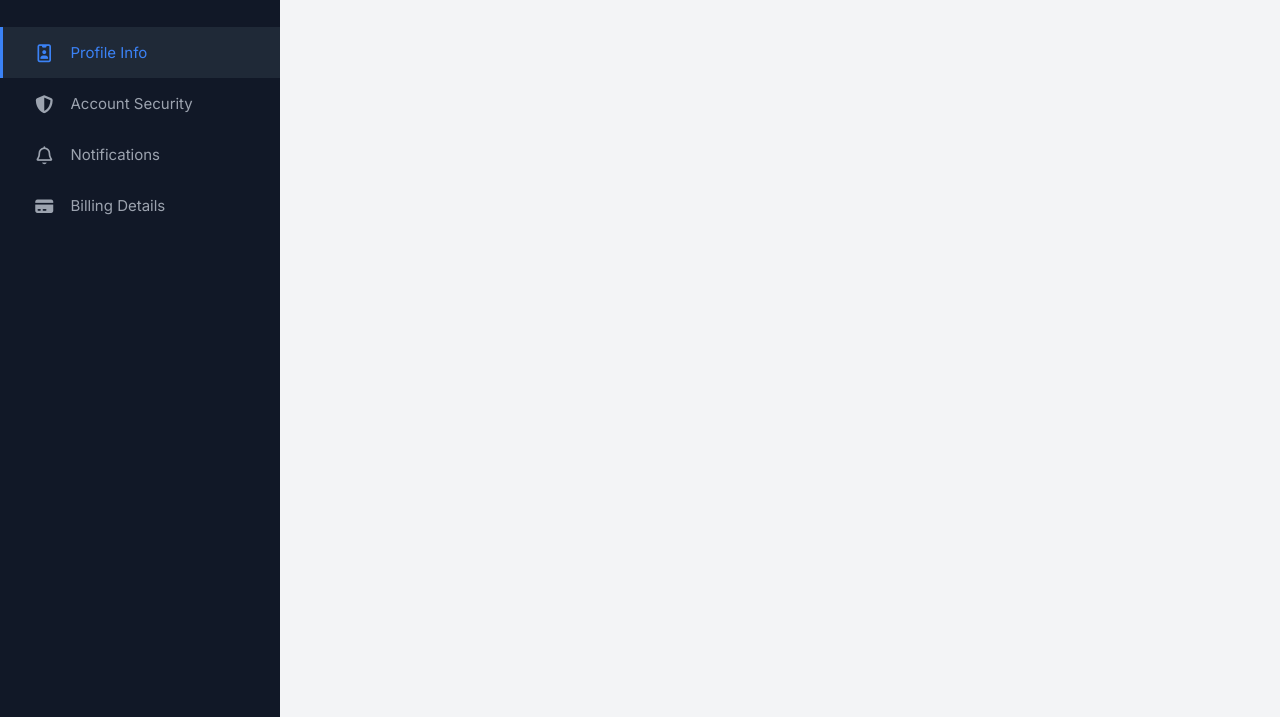
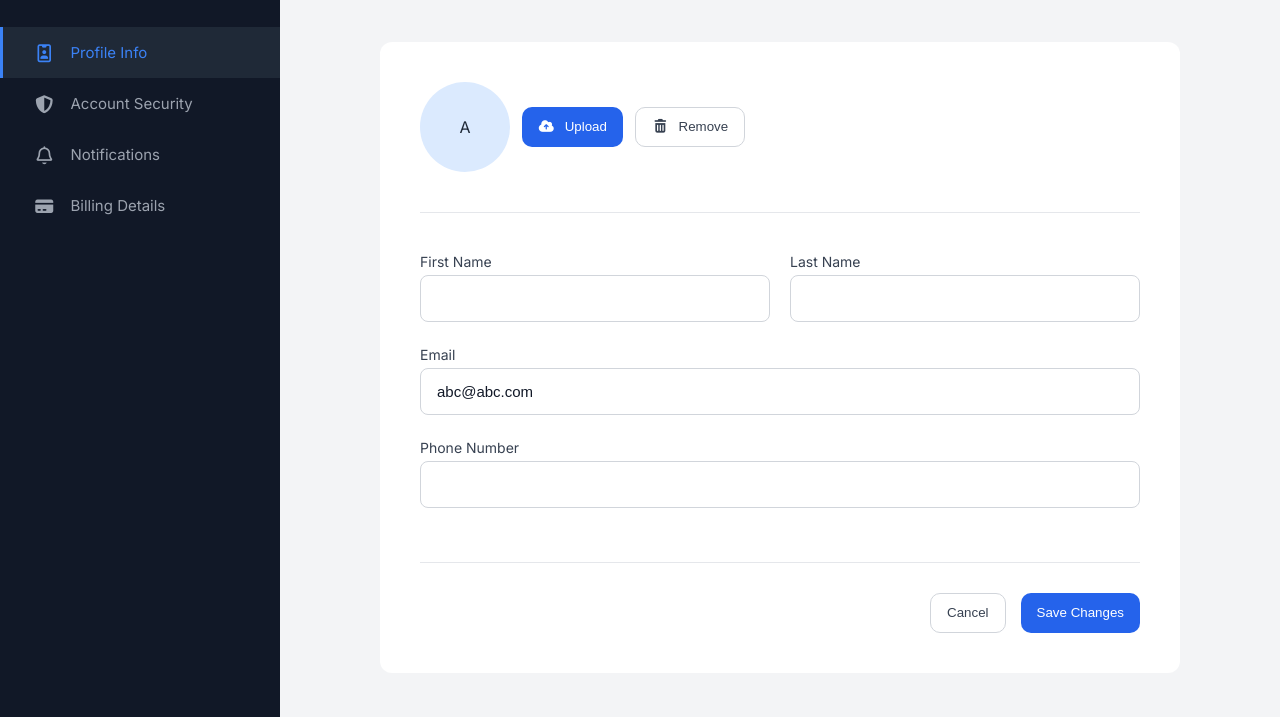
Before and after one commit to number6823/02_HTML, a plain HTML site: page practice7/index.html in a window 1280 px wide. Shown: the part 83-800 px from the top of the page. Drawn offline with Linux system fonts and the light colour scheme.

Commit message:
practice7 정답 예제

```diff
--- a/practice7/index.html
+++ b/practice7/index.html
@@ -44,7 +44,48 @@
             </div>
         </header>
         <div class="content-wrapper">
-
+            <form class="profile-form">
+                <div class="avatar-section">
+                    <div class="avatar-circle">A</div>
+                    <button class="btn btn-primary">
+                        <i class="fa-solid fa-cloud-arrow-up"></i>Upload
+                    </button>
+                    <button class="btn btn-outline">
+                        <i class="fa-solid fa-trash-can"></i>Remove
+                    </button>
+                </div>
+                <div class="form-row">
+                    <div class="form-group">
+                        <label for="firstName">First Name</label>
+                        <input type="text" class="form-input" id="firstName">
+                    </div>
+                    <div class="form-group">
+                        <label for="lastName">Last Name</label>
+                        <input type="text" class="form-input" id="lastName">
+                    </div>
+                </div>
+                <div>
+                    <div class="form-row">
+                        <div class="form-group">
+                            <label for="email">Email</label>
+                            <input type="text" class="form-input" id="email" value="abc@abc.com">
+                        </div>
+                    </div>
+                    <div class="form-row">
+                        <div class="form-group">
+                            <label for="lastName">Phone Number</label>
+                            <input type="text" class="form-input" id="PhoneNumber">
+                        </div>
+                    </div>
+                </div>
+                <div class="form-row">
+                    <!-- 체크 박스 들어가야 하는 자리 -->
+                </div>
+                <div class="form-actions">
+                    <button class="btn btn-outline">Cancel</button>
+                    <button class="btn btn-primary">Save Changes</button>
+                </div>
+            </form>
         </div>
     </main>
 </div>
--- a/practice7/style.css
+++ b/practice7/style.css
@@ -126,3 +126,102 @@ body {
     background-color: #dbeafe;
     color: #2563eb;
 }
+
+.content-wrapper {
+    display: flex;
+    justify-content: center;
+    align-items: center;
+    flex: 1;
+}
+
+.profile-form {
+    width: 100%;
+    max-width: 800px;
+    background-color: white;
+    border-radius: 12px;
+    padding: 40px;
+}
+
+.avatar-section {
+    display: flex;
+    gap : 12px;
+    align-items: center;
+    margin-bottom: 40px;
+    padding-bottom: 40px;
+    border-bottom: 1px solid #e5e7eb;
+}
+
+
+.avatar-circle {
+   width: 90px;
+    height: 90px;
+    border-radius: 50%;
+    display: flex;
+    justify-content: center;
+    align-items: center;
+    background-color: #dbeafe;
+}
+
+.btn {
+    height: 40px;
+    display: flex;
+    justify-content: center;
+    align-items: center;
+    padding: 0 16px;
+    border-radius: 10px;
+    gap: 10px;
+}
+
+.btn-primary {
+    background-color: #2563eb;
+    color: white;
+    border: none;
+}
+
+.btn-outline {
+    background-color: white;
+    color: #374151;
+    border: 1px solid #d1d5db;
+}
+
+.form-row {
+    display: flex;
+    gap: 20px;
+    margin-bottom: 24px;
+}
+
+
+.form-group {
+    width: 100%;
+    background-color:  white;
+    display: flex;
+    flex-direction: column;
+    gap: 5px;
+}
+
+.form-group label {
+    font-size: 14px;
+    color: #374151;
+}
+
+.form-group input {
+    padding: 14px 16px;
+    border: 1px solid #d1d5db;
+    border-radius: 8px;
+    font-size: 15px;
+    color: #111827;
+}
+
+.form-group input:focus {
+    outline: none;
+    border-color: #2563eb;
+}
+
+.form-actions {
+    display: flex;
+    justify-content: flex-end;
+    gap: 15px;
+    margin-top: 30px;
+    padding-top: 30px;
+    border-top: 1px solid #e5e7eb;
+}
```
